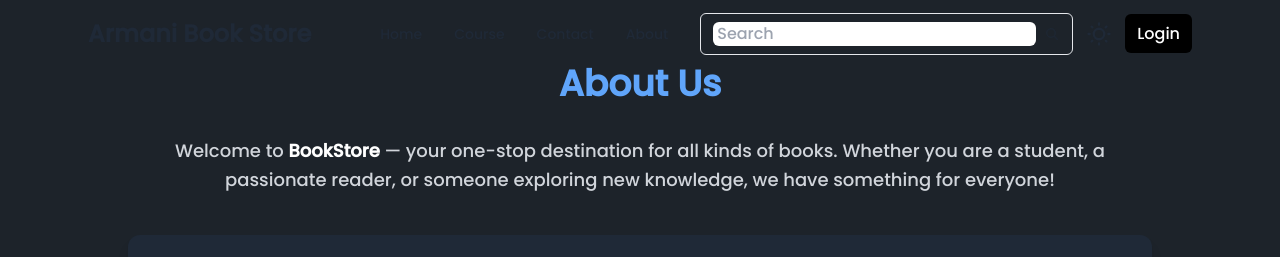
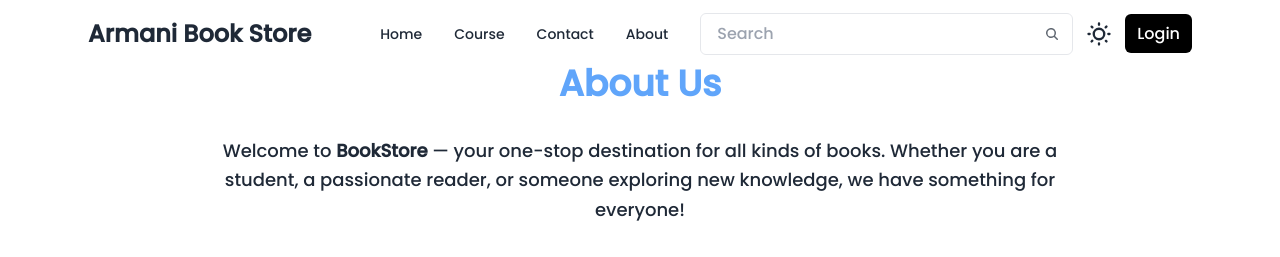
Before and after one commit to AdvanceBoyWeb/BookStore, a React app in the folder Frontend/: page /about in a window 1280 px wide. Shown: the top 257 px of the page. Built offline with nearby package versions, Linux system fonts and the light colour scheme; grey boxes are pictures that could not be loaded; the HTML template or start-up script is replaced by a standard one.

Commit message:
Update About.jsx

```diff
--- a/Frontend/src/components/About.jsx
+++ b/Frontend/src/components/About.jsx
@@ -6,13 +6,13 @@ const About = () => {
   return (
     <>
     <Navbar/>
-    <div className="py-16 px-6 md:px-20" style={{ backgroundColor: '#1D232A', color: 'white' }}>
+    <div className="max-w-4xl mx-auto p-6 mt-10">
       <div className="max-w-5xl mx-auto">
         {/* About Section */}
         <h2 className="text-4xl font-bold text-center text-blue-400 mb-8">About Us</h2>
 
-        <p className="text-gray-300 text-lg leading-relaxed mb-10 text-center">
-          Welcome to <span className="font-semibold text-white">BookStore</span> — your one-stop destination for all kinds of books.
+        <p className="text-black-300 text-lg leading-relaxed mb-10 text-center">
+          Welcome to <span className="font-semibold ">BookStore</span> — your one-stop destination for all kinds of books.
           Whether you are a student, a passionate reader, or someone exploring new knowledge, we have something for everyone!
         </p>
 
```
